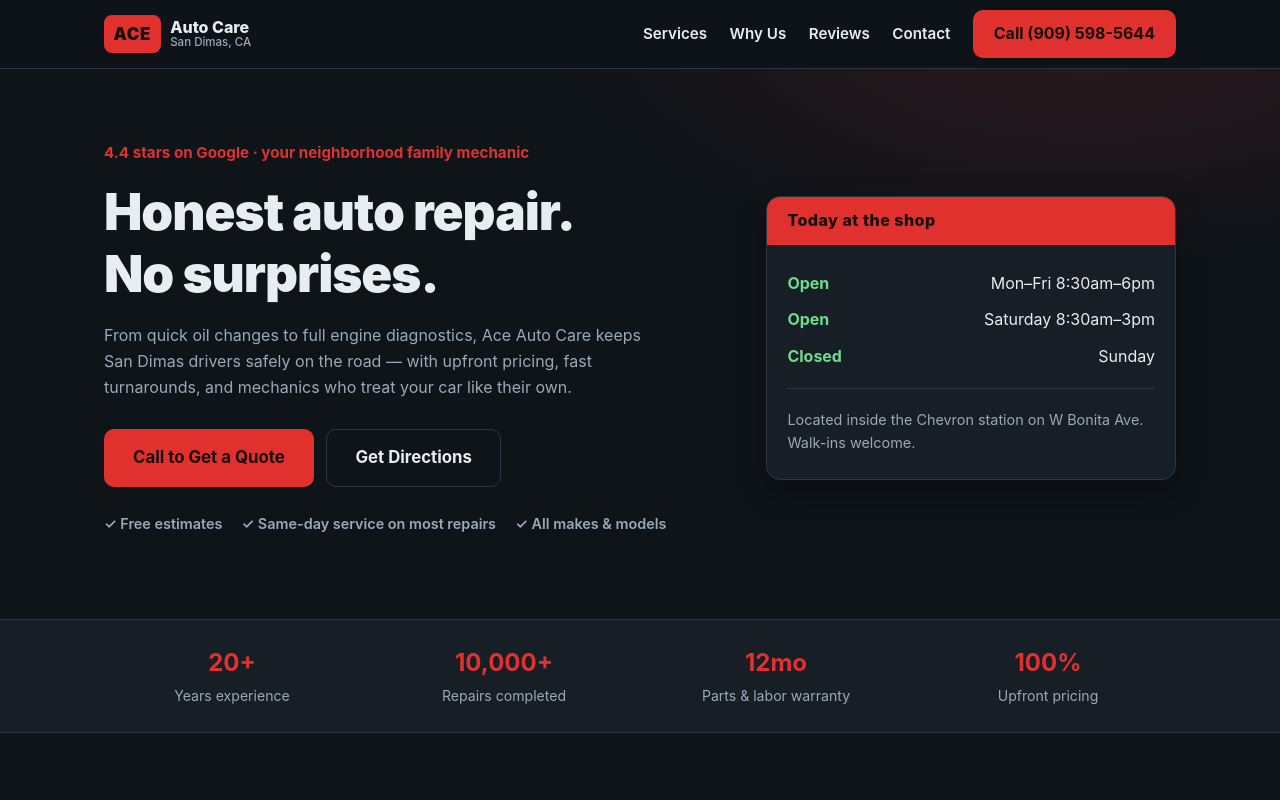
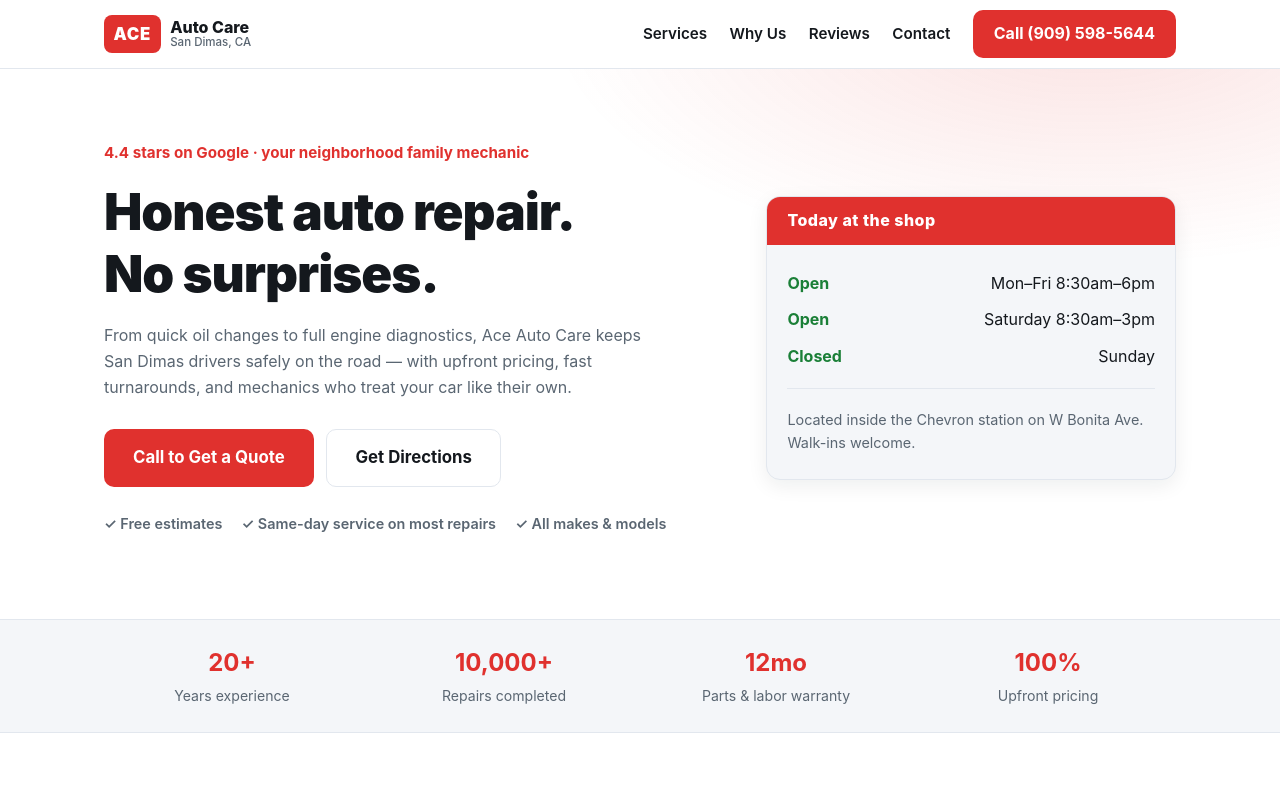
Before and after one commit to godfreys-stack/car-repair-, a plain HTML site: page index.html in a window 1280 px wide. Shown: the top 800 px of the page. Drawn offline with Linux system fonts and the light colour scheme.

Commit message:
Light AutoZone-style theme: white surfaces, red CTA bands, gold stars

```diff
--- a/styles.css
+++ b/styles.css
@@ -1,16 +1,16 @@
 :root {
-  --bg: #0f1419;
-  --surface: #171e26;
-  --surface-2: #1d2631;
-  --line: #2a3644;
-  --text: #e8edf2;
-  --muted: #9aa8b8;
+  --bg: #ffffff;
+  --surface: #f4f6f9;
+  --surface-2: #ffffff;
+  --line: #e2e7ee;
+  --text: #14181d;
+  --muted: #5a6672;
   --accent: #e0312e;
   --accent-dark: #b02320;
   --accent-soft: rgba(224, 49, 46, 0.14);
   --accent-border: rgba(224, 49, 46, 0.4);
   --radius: 14px;
-  --shadow: 0 10px 30px rgba(0, 0, 0, 0.35);
+  --shadow: 0 6px 20px rgba(20, 24, 29, 0.07);
   font-size: 16px;
 }
 
@@ -42,7 +42,7 @@ body {
 .container { max-width: 1120px; margin: 0 auto; padding: 0 24px; }
 
 a { color: var(--accent); text-decoration: none; }
-a:hover { color: #ff6b66; }
+a:hover { color: #b02320; }
 
 h1, h2, h3 { line-height: 1.2; }
 
@@ -59,11 +59,11 @@ em { color: var(--muted); font-style: normal; font-size: 0.9rem; }
   white-space: nowrap;
 }
 .btn:hover { transform: translateY(-1px); }
-.btn-primary { background: var(--accent); color: #14100b; }
+.btn-primary { background: var(--accent); color: #fff; }
 .btn-primary:hover { background: var(--accent-dark); color: #fff; }
 .btn-ghost { border-color: var(--line); color: var(--text); }
 .btn-ghost:hover { border-color: var(--accent); color: var(--accent); }
-.btn-light { background: #fff; color: #14100b; }
+.btn-light { background: #fff; color: #c9241f; }
 .btn-lg { padding: 0.9rem 1.75rem; font-size: 1.05rem; }
 
 /* Header */
@@ -71,7 +71,7 @@ em { color: var(--muted); font-style: normal; font-size: 0.9rem; }
   position: sticky;
   top: 0;
   z-index: 50;
-  background: rgba(15, 20, 25, 0.92);
+  background: rgba(255, 255, 255, 0.92);
   backdrop-filter: blur(10px);
   border-bottom: 1px solid var(--line);
 }
@@ -85,7 +85,7 @@ em { color: var(--muted); font-style: normal; font-size: 0.9rem; }
 .brand { display: flex; align-items: center; gap: 0.6rem; color: var(--text); }
 .brand-mark {
   background: var(--accent);
-  color: #14100b;
+  color: #fff;
   font-weight: 900;
   letter-spacing: 0.04em;
   padding: 0.35rem 0.6rem;
@@ -153,14 +153,14 @@ em { color: var(--muted); font-style: normal; font-size: 0.9rem; }
 }
 .hero-card-top {
   background: var(--accent);
-  color: #14100b;
+  color: #fff;
   font-weight: 800;
   padding: 0.7rem 1.25rem;
   letter-spacing: 0.03em;
 }
 .hero-card-body { padding: 1.25rem; }
 .hero-card-body p { display: flex; justify-content: space-between; padding: 0.35rem 0; }
-.hero-card-body span { color: #6fdc8c; font-weight: 700; }
+.hero-card-body span { color: #1a7f37; font-weight: 700; }
 .hero-card-body hr { border: none; border-top: 1px solid var(--line); margin: 0.8rem 0; }
 .hero-card-note { color: var(--muted); font-size: 0.9rem; }
 
@@ -192,6 +192,7 @@ em { color: var(--muted); font-style: normal; font-size: 0.9rem; }
   border: 1px solid var(--line);
   border-radius: var(--radius);
   padding: 1.6rem;
+  box-shadow: var(--shadow);
 }
 .section-alt .card { background: var(--bg); }
 .card h3 { margin-bottom: 0.6rem; font-size: 1.12rem; }
@@ -230,7 +231,7 @@ em { color: var(--muted); font-style: normal; font-size: 0.9rem; }
   display: flex;
   justify-content: space-between;
 }
-.review footer span { color: var(--accent); letter-spacing: 2px; }
+.review footer span { color: #f0a90a; letter-spacing: 2px; }
 .reviews-note { text-align: center; margin-top: 2rem; }
 
 /* Contact */
@@ -259,11 +260,11 @@ em { color: var(--muted); font-style: normal; font-size: 0.9rem; }
 .map-embed iframe { width: 100%; height: 100%; min-height: 340px; border: 0; display: block; filter: grayscale(0.2) contrast(1.05); }
 
 /* CTA band */
-.cta-band { background: linear-gradient(120deg, var(--accent-dark), var(--accent)); color: #14100b; padding: 56px 0; }
+.cta-band { background: linear-gradient(120deg, var(--accent-dark), var(--accent)); color: #fff; padding: 56px 0; }
 .cta-row { display: flex; align-items: center; justify-content: space-between; gap: 1.5rem; flex-wrap: wrap; }
 .cta-band h2 { font-size: clamp(1.4rem, 2.6vw, 1.9rem); }
 .cta-band p { font-weight: 600; opacity: 0.85; }
-.cta-band .btn-light:hover { background: #14100b; color: #fff; }
+.cta-band .btn-light:hover { background: #14181d; color: #fff; }
 
 /* Footer */
 .site-footer { padding: 34px 0; border-top: 1px solid var(--line); color: var(--muted); font-size: 0.9rem; }
```
